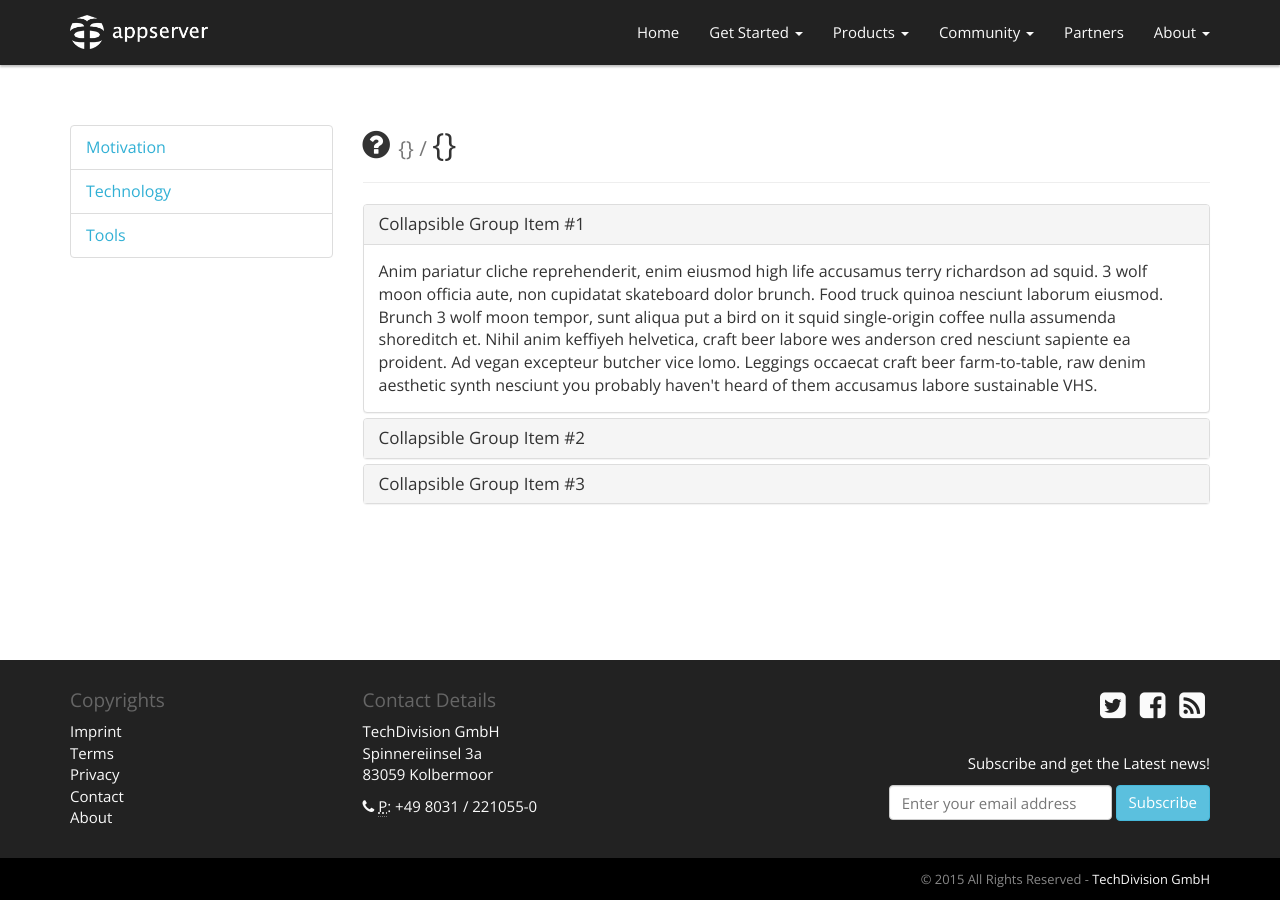
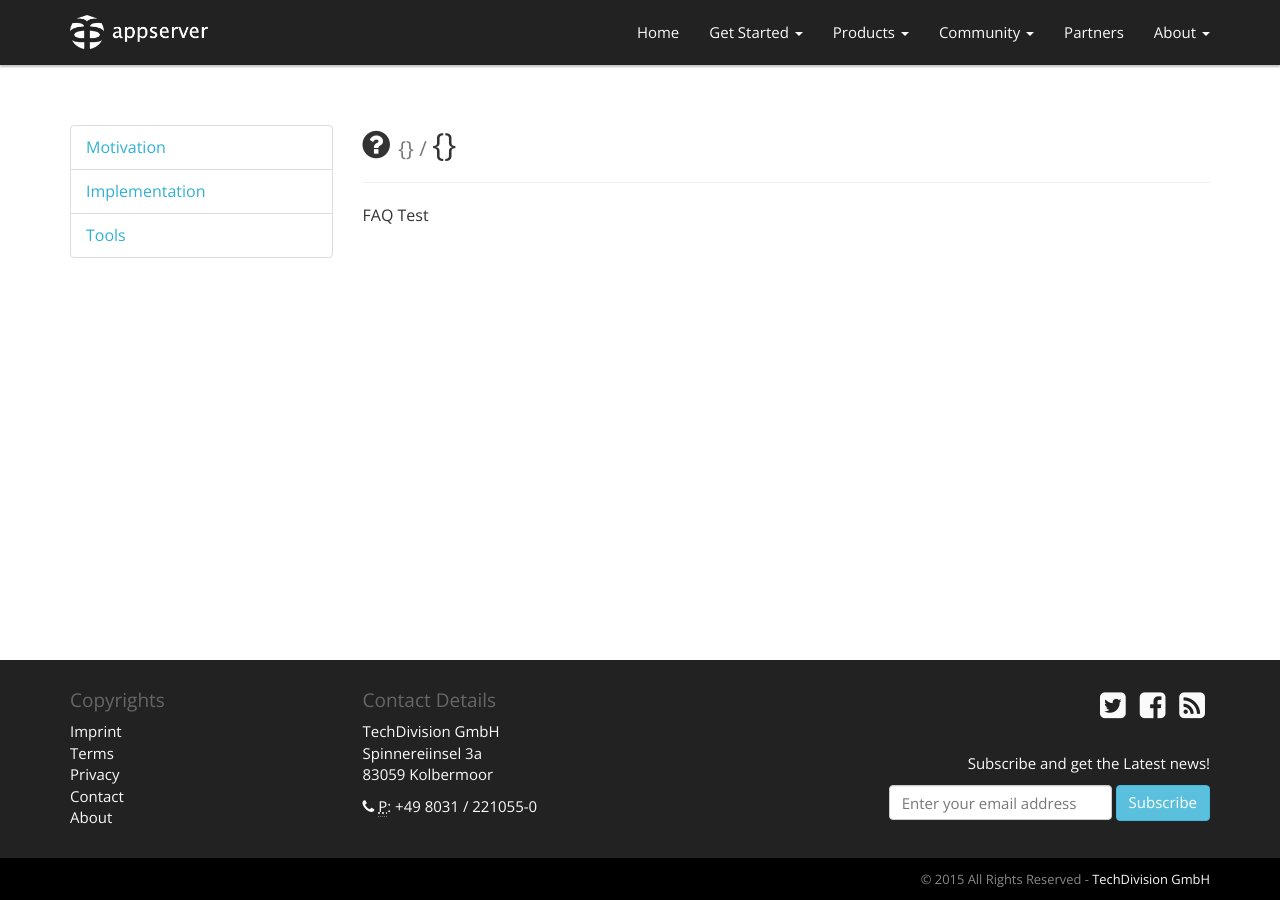
Before and after one commit to appserver-io/appserver, a Jekyll site: the page built from community/faq.md, in a window 1280 px wide. Built offline with Jekyll 4.4.1, drawn with Linux system fonts in a browser that asks for light colours; nearby versions of some CDN libraries; library files that are not in the unit come from our copies; Markdown is read by kramdown in place of the engine named in the settings.

Commit message:
added first implementation faq

```diff
--- a/community/faq.md
+++ b/community/faq.md
@@ -4,50 +4,7 @@
 headline: Frequently Asked Questions (FAQ)
 position: 25
 group: {{ Community }}
-permalink: /community/faq.html
+permalink: /get-started/faq.html
 ---
 
-<div class="panel-group" id="accordion" role="tablist" aria-multiselectable="true">
-  <div class="panel panel-default">
-    <div class="panel-heading" role="tab" id="headingOne">
-      <h4 class="panel-title">
-        <a data-toggle="collapse" data-parent="#accordion" href="#collapseOne" aria-expanded="true" aria-controls="collapseOne">
-          Collapsible Group Item #1
-        </a>
-      </h4>
-    </div>
-    <div id="collapseOne" class="panel-collapse collapse in" role="tabpanel" aria-labelledby="headingOne">
-      <div class="panel-body">
-        Anim pariatur cliche reprehenderit, enim eiusmod high life accusamus terry richardson ad squid. 3 wolf moon officia aute, non cupidatat skateboard dolor brunch. Food truck quinoa nesciunt laborum eiusmod. Brunch 3 wolf moon tempor, sunt aliqua put a bird on it squid single-origin coffee nulla assumenda shoreditch et. Nihil anim keffiyeh helvetica, craft beer labore wes anderson cred nesciunt sapiente ea proident. Ad vegan excepteur butcher vice lomo. Leggings occaecat craft beer farm-to-table, raw denim aesthetic synth nesciunt you probably haven't heard of them accusamus labore sustainable VHS.
-      </div>
-    </div>
-  </div>
-  <div class="panel panel-default">
-    <div class="panel-heading" role="tab" id="headingTwo">
-      <h4 class="panel-title">
-        <a class="collapsed" data-toggle="collapse" data-parent="#accordion" href="#collapseTwo" aria-expanded="false" aria-controls="collapseTwo">
-          Collapsible Group Item #2
-        </a>
-      </h4>
-    </div>
-    <div id="collapseTwo" class="panel-collapse collapse" role="tabpanel" aria-labelledby="headingTwo">
-      <div class="panel-body">
-        Anim pariatur cliche reprehenderit, enim eiusmod high life accusamus terry richardson ad squid. 3 wolf moon officia aute, non cupidatat skateboard dolor brunch. Food truck quinoa nesciunt laborum eiusmod. Brunch 3 wolf moon tempor, sunt aliqua put a bird on it squid single-origin coffee nulla assumenda shoreditch et. Nihil anim keffiyeh helvetica, craft beer labore wes anderson cred nesciunt sapiente ea proident. Ad vegan excepteur butcher vice lomo. Leggings occaecat craft beer farm-to-table, raw denim aesthetic synth nesciunt you probably haven't heard of them accusamus labore sustainable VHS.
-      </div>
-    </div>
-  </div>
-  <div class="panel panel-default">
-    <div class="panel-heading" role="tab" id="headingThree">
-      <h4 class="panel-title">
-        <a class="collapsed" data-toggle="collapse" data-parent="#accordion" href="#collapseThree" aria-expanded="false" aria-controls="collapseThree">
-          Collapsible Group Item #3
-        </a>
-      </h4>
-    </div>
-    <div id="collapseThree" class="panel-collapse collapse" role="tabpanel" aria-labelledby="headingThree">
-      <div class="panel-body">
-        Anim pariatur cliche reprehenderit, enim eiusmod high life accusamus terry richardson ad squid. 3 wolf moon officia aute, non cupidatat skateboard dolor brunch. Food truck quinoa nesciunt laborum eiusmod. Brunch 3 wolf moon tempor, sunt aliqua put a bird on it squid single-origin coffee nulla assumenda shoreditch et. Nihil anim keffiyeh helvetica, craft beer labore wes anderson cred nesciunt sapiente ea proident. Ad vegan excepteur butcher vice lomo. Leggings occaecat craft beer farm-to-table, raw denim aesthetic synth nesciunt you probably haven't heard of them accusamus labore sustainable VHS.
-      </div>
-    </div>
-  </div>
-</div>
+FAQ Test
```
Also changed, not shown: _faq/implementation.md (added, +16 -0 lines), _faq/motivation.md (+1 -1 lines), _faq/technology.md (deleted, +0 -18 lines), _faq/tools.md (+2 -2 lines).
